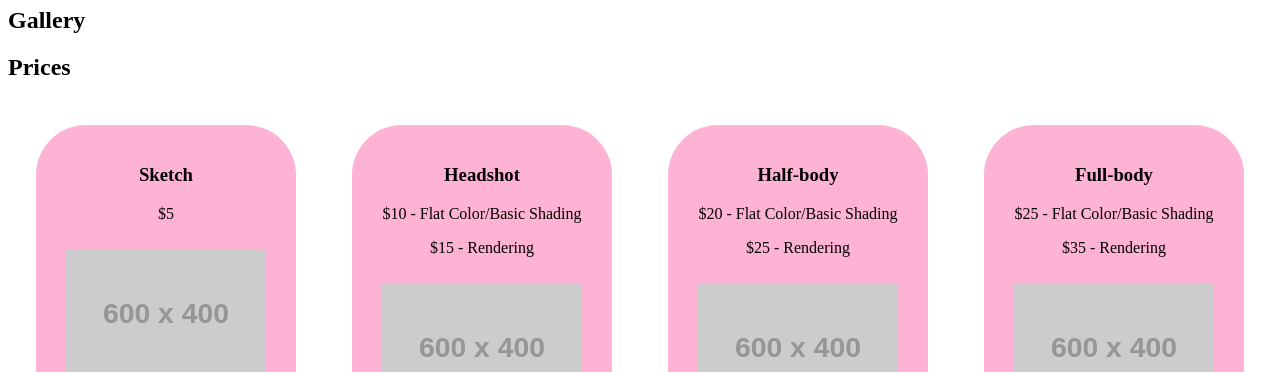
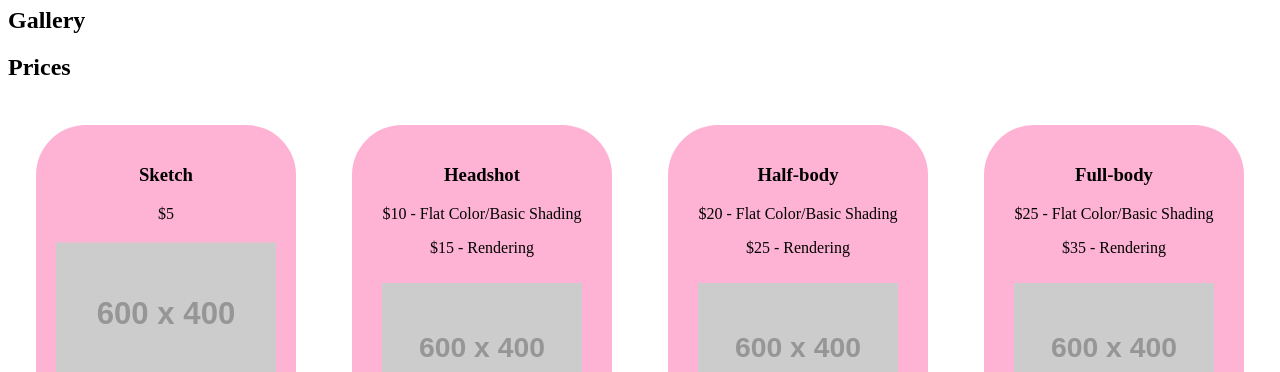
Before and after one commit to PoisonMercury/Commissions, a plain HTML site: page index.html in a window 1280 px wide. In both pictures the pointer is over the picture 166 px from the left and 743 px from the top of the page. Shown: the part 428-800 px from the top of the page. Drawn offline with Linux system fonts and the light colour scheme; placeholder pictures from the web are drawn by us.

Commit message:
Add Hover Transition

```diff
--- a/style/main.css
+++ b/style/main.css
@@ -33,5 +33,10 @@
 
 .package img {
     width: 200px;
-    margin: 10px
+    margin: 10px;
+    transition: ease 1s;
 }
+
+.package img:hover {
+    transform: scale(1.1);
+}
```
